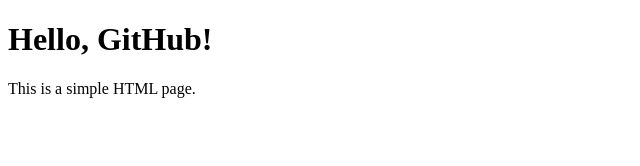
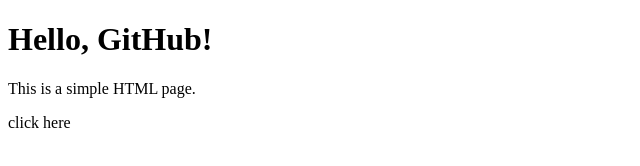
Before and after one commit to TruongChiLinh/jenkins, a plain HTML site: page index.html in a window 1280 px wide. Shown: the full height of the page, 0-640 px from the left. Drawn offline with Linux system fonts and the light colour scheme.

Commit message:
second-commit

```diff
--- a/index.html
+++ b/index.html
@@ -8,5 +8,6 @@
 <body>
     <h1>Hello, GitHub!</h1>
     <p>This is a simple HTML page.</p>
+    <a>click here</a>
 </body>
 </html>
```
